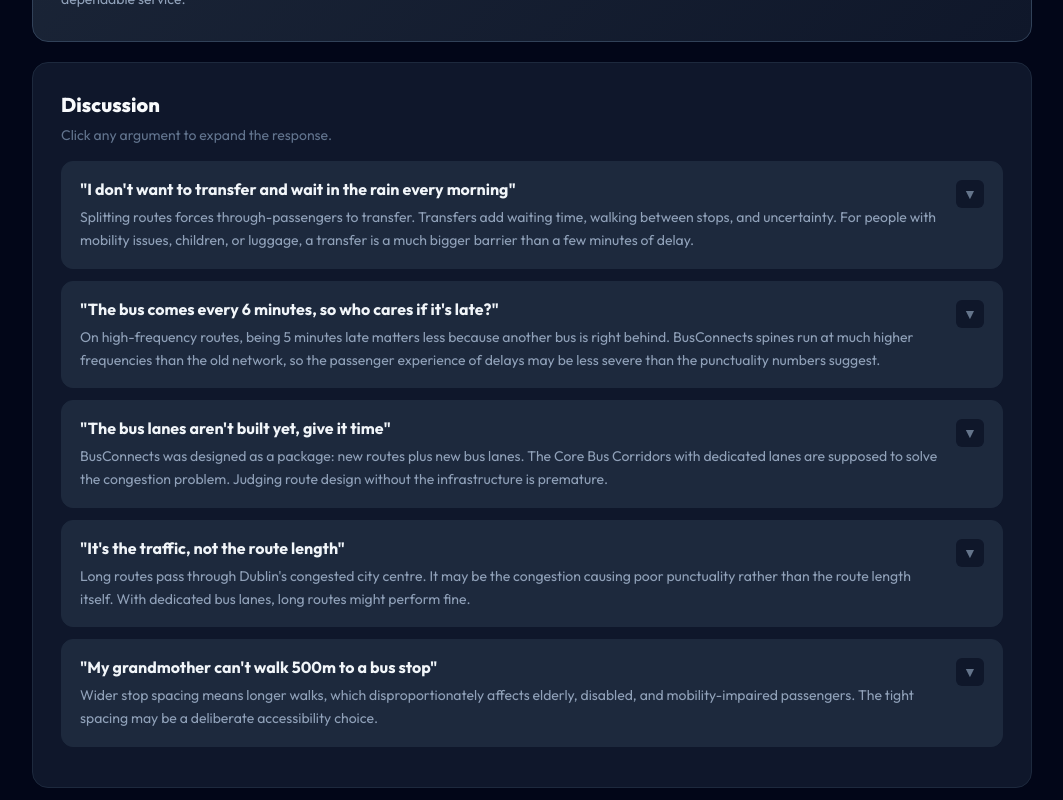
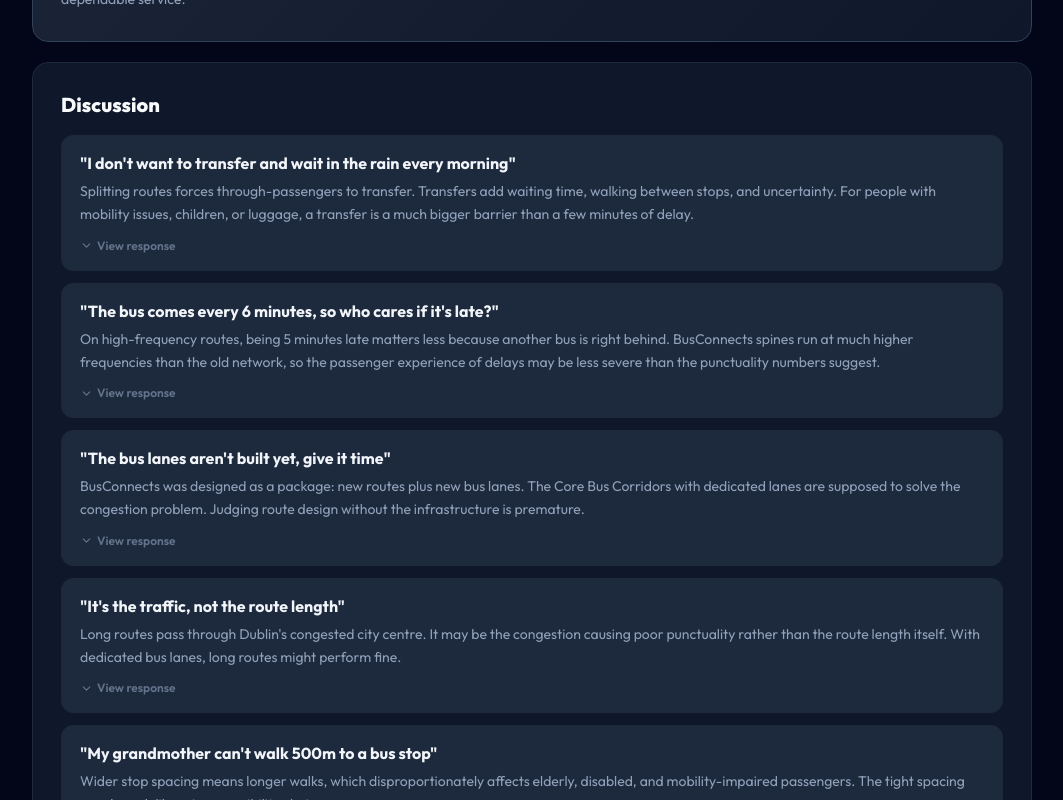
Before and after one commit to davidillichmann/dublin-bus-analysis, a React (Vite) app: page / in a window 1280 px wide. Shown: the part 4380-5180 px from the top of the page, without its empty margins (108-1171 px from the left). Built offline with nearby package versions, Linux system fonts and the light colour scheme.

Commit message:
Refactor DiscussionSection to simplify layout and integrate ChevronDown icon

```diff
--- a/src/components/DiscussionSection.tsx
+++ b/src/components/DiscussionSection.tsx
@@ -1,4 +1,5 @@
 import { useState } from "react";
+import { ChevronDown } from "lucide-react";
 
 interface DiscussionItem {
   headline: string;
@@ -39,8 +40,7 @@
 
   return (
     <div className="bg-slate-900 rounded-2xl p-7 border border-slate-800 mt-5">
-      <h3 className="mt-0 mb-1.5 text-xl font-extrabold text-slate-50">Discussion</h3>
-      <p className="mt-0 mb-4 text-sm text-slate-500">Click any argument to expand the response.</p>
+      <h3 className="mt-0 mb-4 text-xl font-extrabold text-slate-50">Discussion</h3>
 
       {ITEMS.map((item, i) => {
         const isOpen = openIdx === i;
@@ -51,23 +51,18 @@
             className={`mb-3 bg-slate-800 rounded-xl overflow-hidden border transition-colors duration-200 cursor-pointer ${isOpen ? "border-slate-700" : "border-slate-800"}`}
           >
             <div className="py-4 px-4.5 select-none">
-              <div className="flex justify-between items-start gap-3">
-                <div className="flex-1">
-                  <div className="text-base font-bold text-slate-100 leading-snug mb-1.5">{item.headline}</div>
-                  <div className="text-sm text-slate-400 leading-relaxed">{item.arg}</div>
-                </div>
-                <div
-                  className="shrink-0 w-7 h-7 rounded-md flex items-center justify-center mt-0.5 transition-all duration-200"
-                  style={{ background: isOpen ? "#334155" : "#0f172a" }}
-                >
-                  <span
-                    className="text-sm transition-transform duration-200 block"
-                    style={{
-                      color: isOpen ? "#e2e8f0" : "#64748b",
-                      transform: isOpen ? "rotate(180deg)" : "rotate(0deg)",
-                    }}
-                  >▼</span>
-                </div>
+              <div className="text-base font-bold text-slate-100 leading-snug mb-1.5">{item.headline}</div>
+              <div className="text-sm text-slate-400 leading-relaxed mb-3">{item.arg}</div>
+              <div
+                className="flex items-center gap-1 text-xs font-semibold transition-colors duration-200"
+                style={{ color: isOpen ? "#e2e8f0" : "#64748b" }}
+              >
+                <ChevronDown
+                  size={13}
+                  className="transition-transform duration-200"
+                  style={{ transform: isOpen ? "rotate(180deg)" : "rotate(0deg)" }}
+                />
+                {isOpen ? "Hide response" : "View response"}
               </div>
             </div>
             {isOpen && (
```
